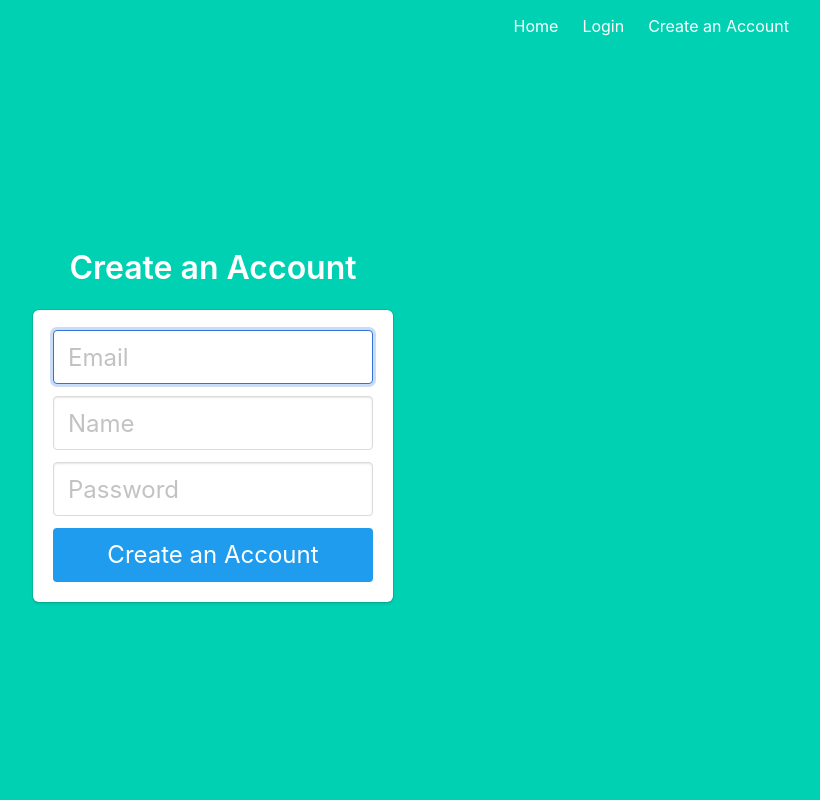
After one commit to LDAdug/ProjectPro1, a Flask app: template app/templates/createAcc.html in a window 1280 px wide. The commit adds this page. Shown: the whole page, without its empty margins (427-1247 px from the left). Run offline with Flask 2, Linux system fonts and the light colour scheme; the template is opened without the code that fills it, so the values that code supplies are empty.

Commit message:
Commit of updated templates

```diff
--- a/app/templates/base.html
+++ b/app/templates/base.html
@@ -1,18 +1,57 @@
-<!DOCTYPE HTML>
+<!DOCTYPE html>
 <html>
-     <head>
-         <title>My Page</title>
-     </head>
-     <body>
-         {% block mycontent %}{% endblock %}
-        {% with messages = get_flashed_messages() %}
-        {% if messages %}
-            <ul>
-               {% for message in messages %}
-                  <li>{{ message }}</li>
-              {% endfor %}
-            </ul>
-         {% endif %}
-       {% endwith %}
-     </body>
+
+<head>
+    <meta charset="utf-8">
+    <meta http-equiv="X-UA-Compatible" content="IE=edge">
+    <meta name="viewport" content="width=device-width, initial-scale=1">
+    <title>Flask Auth Example</title>
+    <link rel="stylesheet" href="https://cdnjs.cloudflare.com/ajax/libs/bulma/0.7.2/css/bulma.min.css" />
+</head>
+
+<body>
+    <section class="hero is-primary is-fullheight">
+
+        <div class="hero-head">
+            <nav class="navbar">
+                <div class="container">
+
+                    <div id="navbarMenuHeroA" class="navbar-menu">
+                        <div class="navbar-end">
+                            <a href="{{ url_for('main.index') }}" class="navbar-item">
+                                Home
+                            </a>
+                            {% if current_user.is_authenticated %}
+                            <a href="{{ url_for('main.profile') }}" class="navbar-item">
+                                Profile
+                            </a>
+                            {% endif %}
+                            {% if not current_user.is_authenticated %}
+                            <a href="{{ url_for('auth.login') }}" class="navbar-item">
+                                Login
+                            </a>
+                            <a href="{{ url_for('auth.createAcc') }}" class="navbar-item">
+                                Create an Account
+                            </a>
+                            {% endif %}
+                            {% if current_user.is_authenticated %}
+                            <a href="{{ url_for('auth.logout') }}" class="navbar-item">
+                                Logout
+                            </a>
+                            {% endif %}
+                        </div>
+                    </div>
+                </div>
+            </nav>
+        </div>
+
+        <div class="hero-body">
+            <div class="container has-text-centered">
+               {% block content %}
+               {% endblock %}
+            </div>
+        </div>
+    </section>
+</body>
+
 </html>
--- /dev/null
+++ b/app/templates/createAcc.html
@@ -0,0 +1,30 @@
+{% extends "base.html" %}
+
+{% block content %}
+<div class="column is-4 is-offset-4">
+    <h3 class="title">Create an Account</h3>
+    <div class="box">
+        <form method="POST" action="/Create an Account">
+            <div class="field">
+                <div class="control">
+                    <input class="input is-large" type="email" name="email" placeholder="Email" autofocus="">
+                </div>
+            </div>
+
+            <div class="field">
+                <div class="control">
+                    <input class="input is-large" type="text" name="name" placeholder="Name" autofocus="">
+                </div>
+            </div>
+
+            <div class="field">
+                <div class="control">
+                    <input class="input is-large" type="password" name="password" placeholder="Password">
+                </div>
+            </div>
+
+            <button class="button is-block is-info is-large is-fullwidth">Create an Account</button>
+        </form>
+    </div>
+</div>
+{% endblock %}
```
Also changed, not shown: app/templates/index.html (added, +10 -0 lines), app/templates/login.html (+32 -10 lines), app/templates/profile.html (added, +7 -0 lines).
